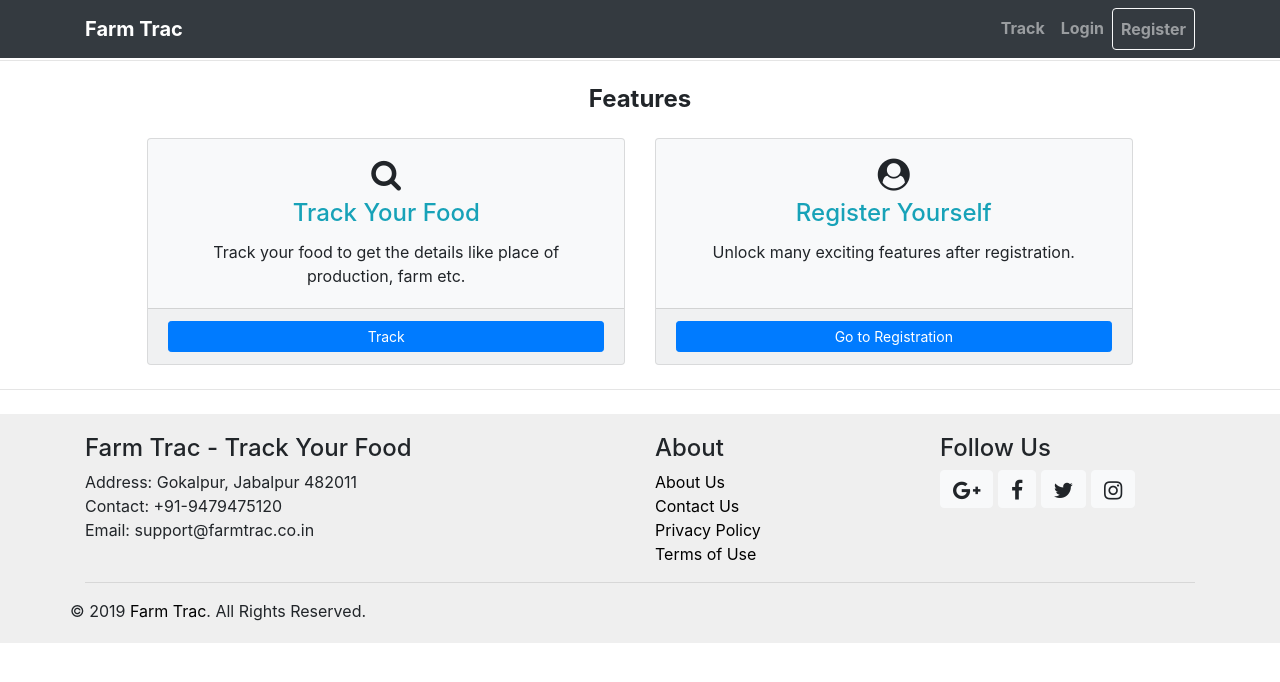
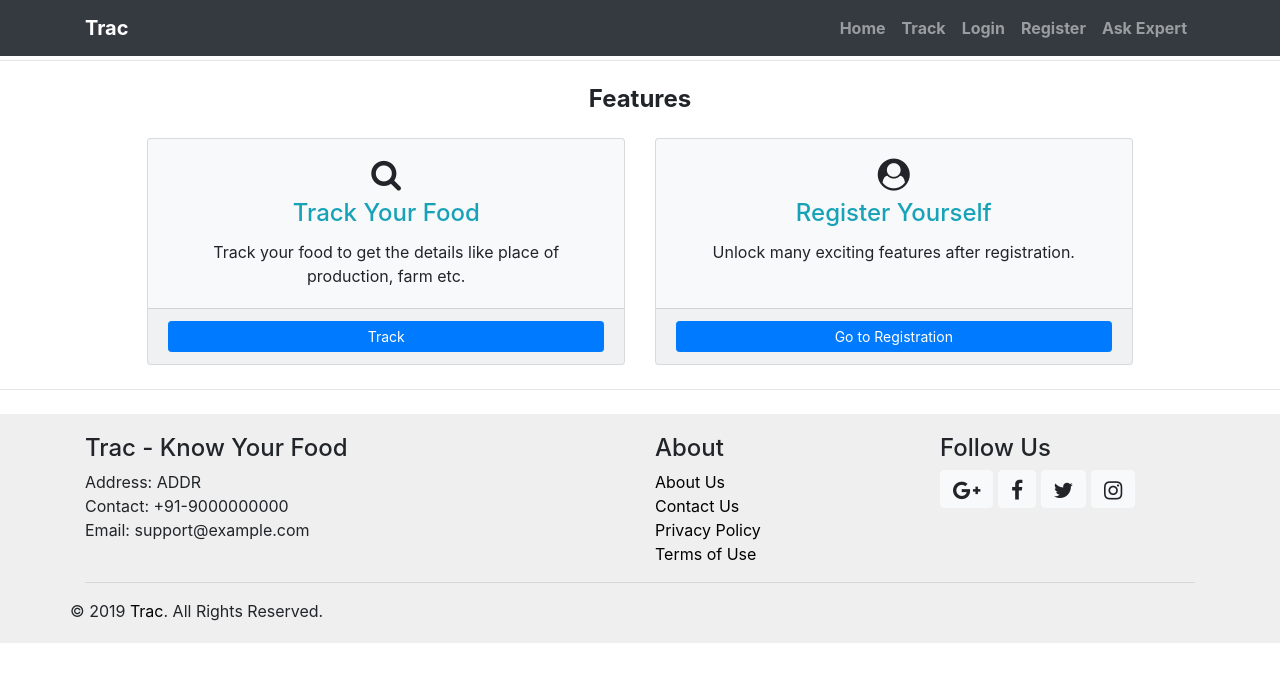
Before and after one commit to vkgupta857/farm-trac, a PHP site: page /index.php in a window 1280 px wide. Shown: the top 682 px of the page. Run offline with PHP 8.4, Linux system fonts and the light colour scheme.

Commit message:
Add files via upload

```diff
--- a/includes/footer.php
+++ b/includes/footer.php
@@ -2,12 +2,13 @@
     <div class="container">
         <div class="row">
             <div class="col-md-6">
-                <h4> Farm Trac - Track Your Food</h4>
+                <h4> Trac - Know Your Food</h4>
                 <p>
-                    Address: Gokalpur, Jabalpur 482011<br />
-                    Contact: +91-9479475120<br/>
-                    Email: support@farmtrac.co.in<br/>
+                    Address: ADDR<br />
+                    Contact: +91-9000000000<br/>
+                    Email: support@example.com<br/>
                 </p>
+                <div id="google_translate_element"></div>
             </div>
             <div class="col-md-3 col-xs-6">
                 <div class="footer-list">
@@ -36,7 +37,7 @@
         </div><hr />
         <div class="row">
             <div class="col-xs-12">
-                &copy; <?php echo date('Y');?> <a href="#"> Farm Trac</a>. All Rights Reserved.
+                &copy; <?php echo date('Y');?> <a href="#"> Trac</a>. All Rights Reserved.
             </div>
         </div>
     </div>
--- a/includes/header.php
+++ b/includes/header.php
@@ -1,83 +1,42 @@
 <nav class="navbar navbar-expand-md fixed-top navbar-dark bg-dark">
     <div class="container">
-        <a class="navbar-brand" href="index.php"><b>Farm Trac</b></a>
+        <a class="navbar-brand" href="index.php"><b>Trac</b></a>
         <button type="button" class="navbar-toggler" data-toggle="collapse" data-target="#nav1" aria-controls="nav1" aria-expanded="false" aria-label="Toggle navigation">
             <span class="navbar-toggler-icon"></span>
         </button>
         <div class="collapse navbar-collapse" id="nav1">
             <ul class="navbar-nav ml-auto">
                 <li class="nav-item">
-                    <a class="nav-link" id="google_translate_element"></a>
+                    <a class="nav-link" href="index.php"><b>Home</b></a>
                 </li>
                 <li class="nav-item">
                     <a class="nav-link" href="track.php"><b>Track</b></a>
                 </li>
-                <?php if (1) { ?>
+                <?php if (isset($_SESSION['farmer']) || isset($_SESSION['mediocre']) || isset($_SESSION['industrialist'])) { ?>
+                    <li class="nav-item">
+                        <a class="nav-link" href="logout.php"><b>Logout</b></a>
+                    </li>
+                <?php } else { ?>
                     <li class="nav-item">
                         <a class="nav-link" href="login.php"><b>Login</b></a>
                     </li>
                     <li class="nav-item">
-                        <a class="nav-link btn-outline-light btn" href="register.php"><b>Register</b></a>
-                    </li>
-                <?php } else { ?>
-                    <li class="nav-item dropdown">
-                        <a href="#" class="nav-link dropdown-toggle" role="button" id="navbarDropdown" data-toggle="dropdown" aria-haspopup="true" aria-expanded="false">
-                            <i class="fa fa-user-circle"></i>
-                        </a>
-                        <div class="dropdown-menu" aria-labelledby="navbarDropdown">
-                            <a class="dropdown-item text-danger" href="#">Action</a>
-                            <a class="dropdown-item text-danger" href="#">Another action</a>
-                            <div class="dropdown-divider"></div>
-                            <a class="dropdown-item text-danger" href="#">Something else here</a>
-                            <a class="dropdown-item text-danger" href="#">Something else here</a>
-                        </div>
+                        <a class="nav-link" href="register.php"><b>Register</b></a>
                     </li>
                 <?php } ?>
+                    <li class="nav-item">
+                        <a class="nav-link" href="contact.php"><b>Ask Expert</b></a>
+                    </li>
             </ul>
         </div>
     </div>
 </nav>
-<!--
-<div class="modal fade" id="LoginModal" tabindex="-1" role="dialog" aria-labelledby="LoginModal" aria-hidden="true">
-    <div class="modal-dialog" role="modal-diaglog">
-        <div class="modal-content">
-            <div class="modal-body">
-                <button type="button" class="close" data-dismiss="modal" aria-label="close"><span aria-label="hidden">&times;</span></button>
-                <div class="col-md-10 offset-md-1">
-                    <div class="card bg-dark mb-4 text-center text-light"><h4><b>Farm Trac</b></h4></div>
-                    <h5 style="text-align:center;">Sign In</h5>
-                    <p style="text-align:center;">with your Nobag Account</p>
-                    <?php
-                    /*if($_SERVER['REQUEST_METHOD']=='GET'){
-                        if(isset($_GET['error'])){
-                            echo '<script>alert("'.$_GET['error'].'");</script>';
-                        }
-                    }*/
-                    ?>
-                    <form method="post" action="school/school_login_script.php" enctype="form-data">
-                        <br />
-                        <div class="form-group">
-                            <label class="control-label" for="school_email">School's Email ID</label>
-                            <input class="form-control form-control-sm" placeholder="e.g. example@example.com" name="school_email" type="email" autofocus required />
-                        </div>
-                        <div class="form-group">
-                            <label class="control-label" for="school_password">Password</label>
-                            <input class="form-control form-control-sm" placeholder="Enter Password" name="school_password" type="password" required />
-                        </div>
-                        <div class="form-group">
-                            <button class="btn btn-light btn-sm pull-left" type="button" ><span class="text-dark">Forgot Password?</span></button>
-                        </div>
-                        <div class="form-group">
-                            <button class="btn btn-dark btn-sm pull-right" type="submit" >Login</button>
-                        </div>
-                        <br class="my-3" />
-                    </form>
-                </div>
-            </div>
-        </div>
-    </div>
-</div>
--->
+<script type="text/javascript" async="">
+    function googleTranslateElementInit() {
+        new google.translate.TranslateElement({pageLanguage: 'en', layout: google.translate.TranslateElement.InlineLayout.HORIZONTAL}, 'google_translate_element');
+    }
+</script>
+<script type="text/javascript" src="//translate.google.com/translate_a/element.js?cb=googleTranslateElementInit" async></script>
 <noscript>
 <h4 class="alert alert-danger">Sorry, Your browser does not support JavaScript. Some or more functions may not work properly.</h4>
 </noscript>
```
